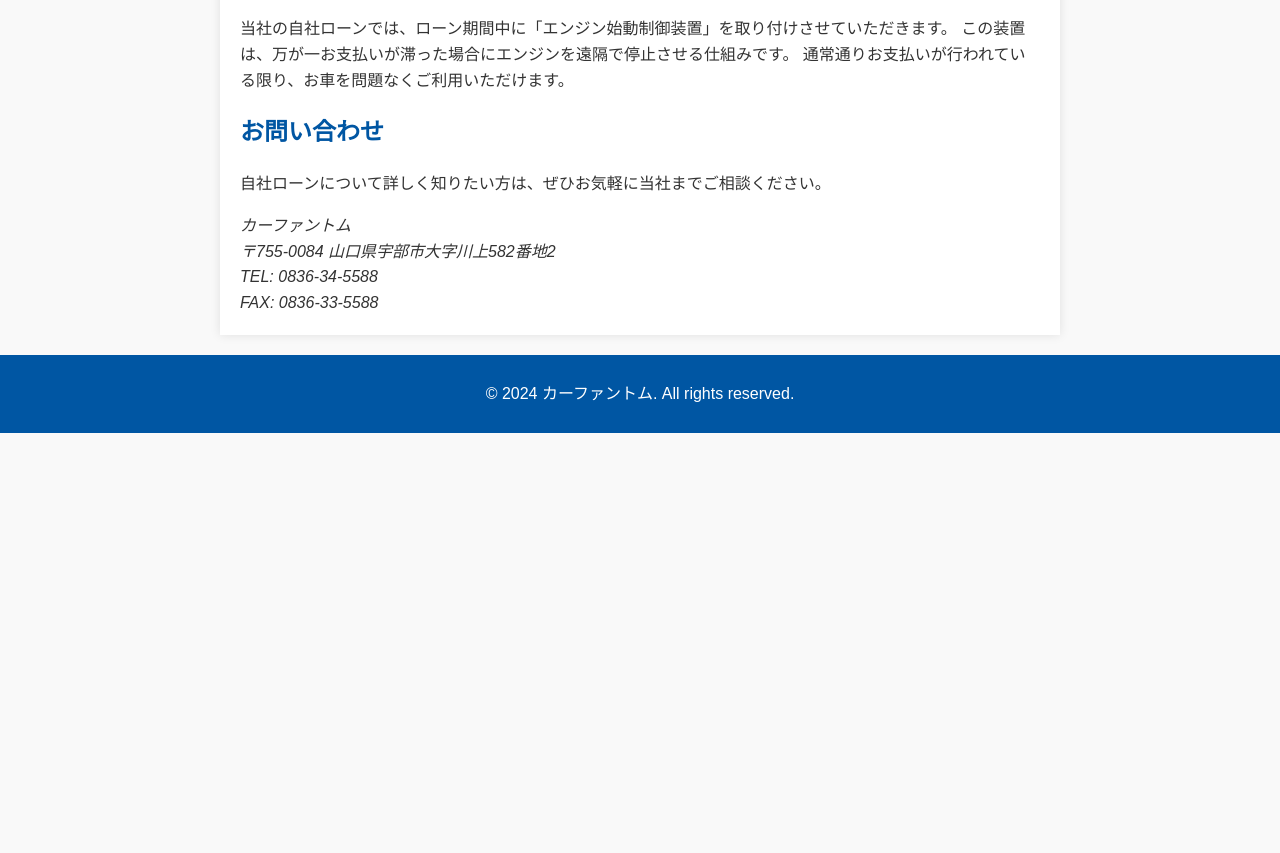
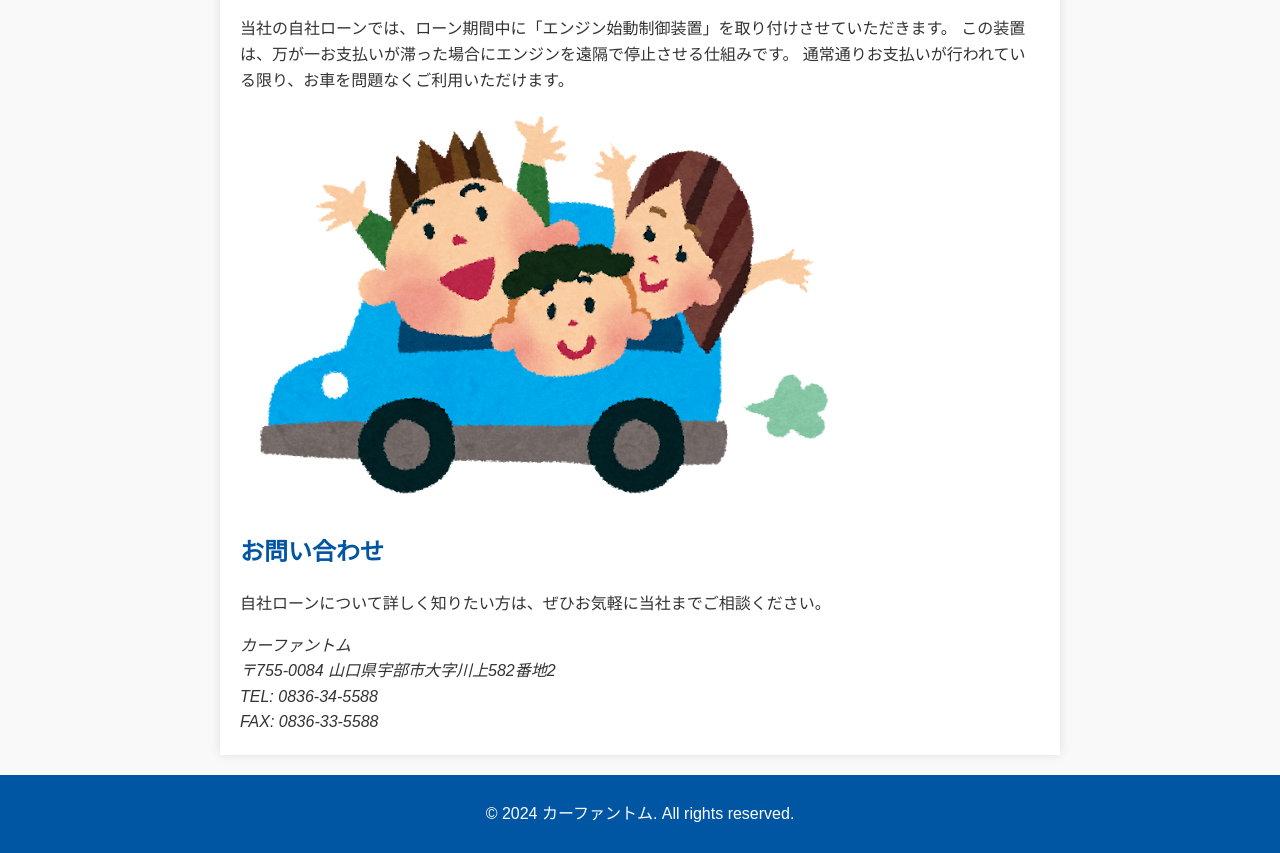
Before and after one commit to shkcs223/carfantom, a plain HTML site: page index.html in a window 1280 px wide. Shown: the part 1391-2244 px from the top of the page. Before the commit the page ends 1824 px from the top, so only its background shows below. Drawn offline with Linux system fonts and the light colour scheme.

Commit message:
Update index.html

```diff
--- a/index.html
+++ b/index.html
@@ -62,6 +62,7 @@
             この装置は、万が一お支払いが滞った場合にエンジンを遠隔で停止させる仕組みです。
             通常通りお支払いが行われている限り、お車を問題なくご利用いただけます。
         </p>
+        <img src="driving_blue.png">
         <h2>お問い合わせ</h2>
         <p>
             自社ローンについて詳しく知りたい方は、ぜひお気軽に当社までご相談ください。
```
